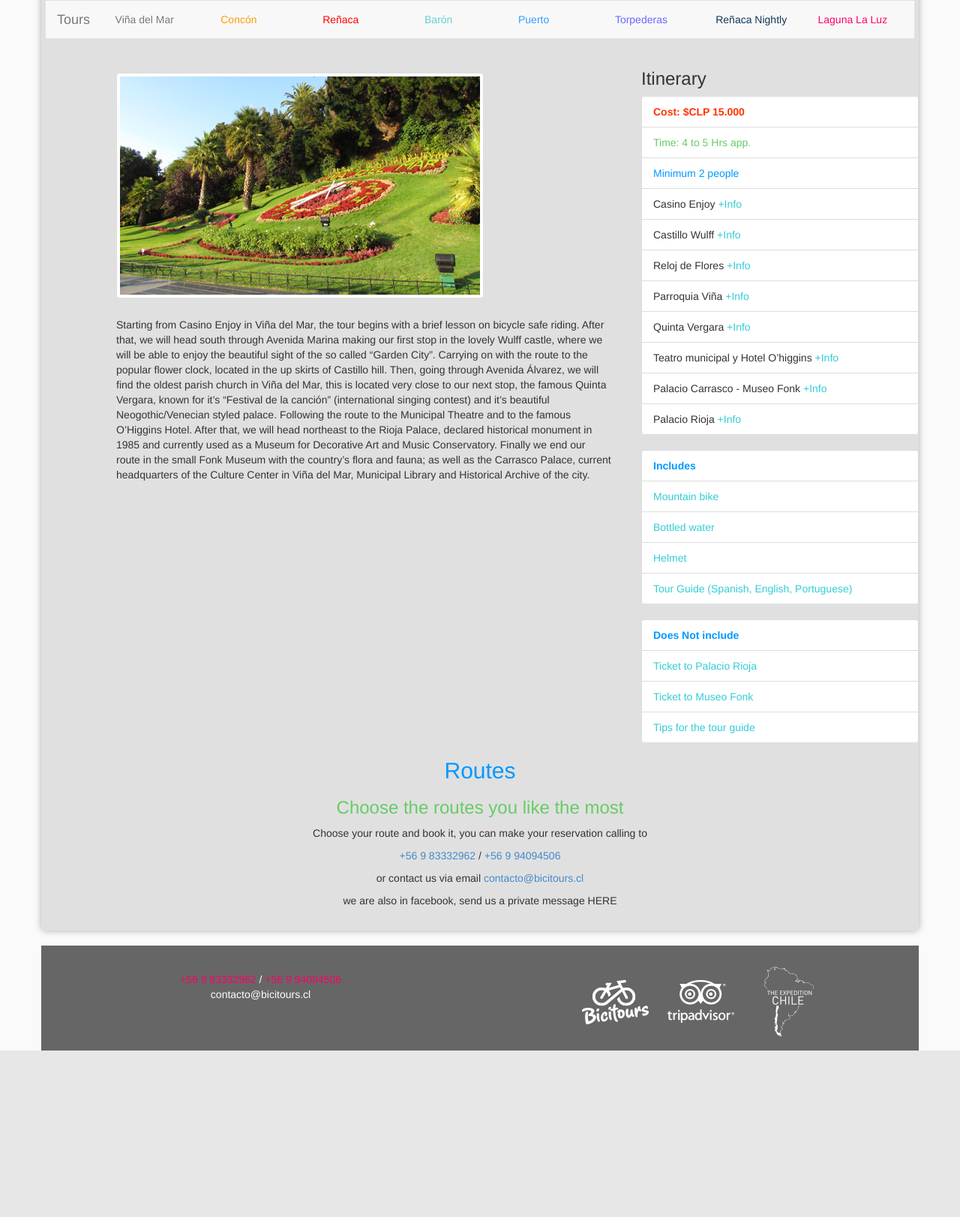
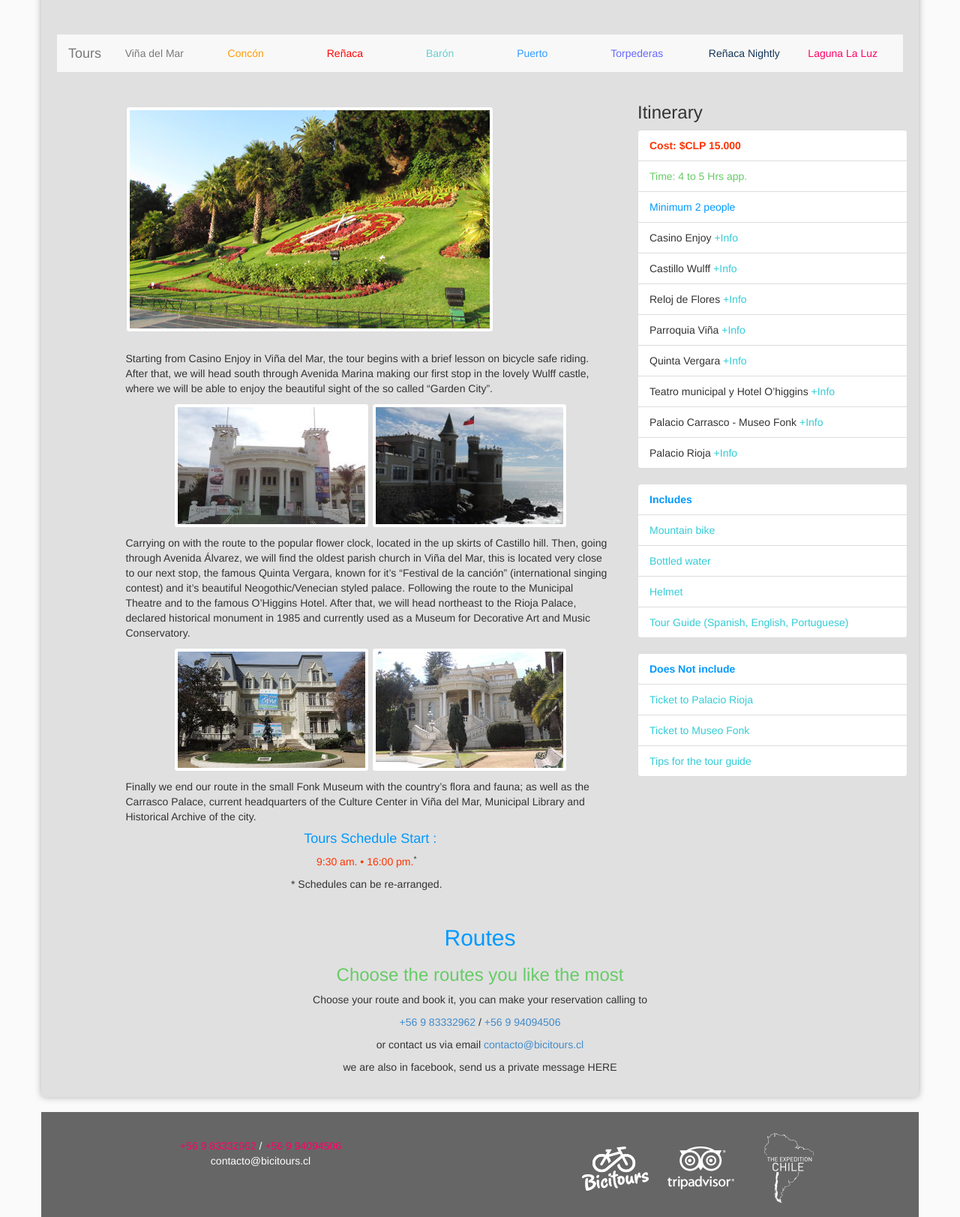
Before and after one commit to serroba/bicitours, a PHP site: page /lang/en/tour-vina.php in a window 1280 px wide. Shown: the part 667-2290 px from the top of the page at 75% size. Before the commit the page ends 2068 px from the top, so only its background shows below. Run offline with PHP 8.4, Linux system fonts and the light colour scheme.

Commit message:
ädded new styles for images and fitting content inside the main rows. Ready to start to add the content for the other tours

```diff
--- a/css/style.css
+++ b/css/style.css
@@ -30,6 +30,10 @@ header.main-navbar .navbar-default .navbar-brand{
 .maps iframe{
 	height: 250px;
 	width: 100%;
+}
+article.tour-description{
+	padding: 45px 15px 15px;
+	overflow: hidden;
 }
 .tour-description p{
 	margin-left: 10px;
--- a/lang/en/partials/routes/vina.php
+++ b/lang/en/partials/routes/vina.php
@@ -7,7 +7,7 @@
 			</div>
 		</div>
 		<article class="tour-description">
-			<?php include_once "partials/routes/navbar.php";?>
+			<?php include_once "partials/routes/navbar.php"; ?>
 			<div class="col-xs-12 col-sm-8 col-md-7 col-md-offset-1">
 				<div class="spacer-25"></div>
 				<img src="/img/vina.jpg" class="img-thumbnail img-responsive">
@@ -15,16 +15,33 @@
 				<p>Starting from Casino Enjoy in Viña del Mar, the tour begins with a brief lesson on bicycle
 					safe riding. After that, we will head south through Avenida Marina making our first stop in
 					the lovely Wulff castle, where we will be able to enjoy the beautiful sight of the so called
-					“Garden City”. Carrying on with the route to the popular flower clock, located in the up skirts
+					“Garden City”. </p>
+				<div class="text-center">
+					<img src="/img/tours/casino-vina.jpg" class="img-thumbnail img-responsive">
+					<img src="/img/tours/castillo-wulff.jpg" class="img-thumbnail img-responsive">
+				</div>
+				<div class="spacer-10"></div>
+				<p>Carrying on with the route to the popular flower clock, located in the up skirts
 					of Castillo hill. Then, going through Avenida Álvarez, we will find the oldest parish church
 					in Viña del Mar, this is located very close to our next stop, the famous Quinta Vergara,
 					known for it’s “Festival de la canción” (international singing contest) and it’s beautiful
 					Neogothic/Venecian styled palace.  Following the route to the Municipal Theatre and to the
 					famous O’Higgins Hotel. After that, we will head northeast to the Rioja Palace, declared
 					historical monument in 1985 and currently used as a Museum for Decorative Art and Music
-					Conservatory. Finally we end our route in the small Fonk Museum with the country’s flora
+					Conservatory.</p>
+				<div class="text-center">
+					<img src="/img/tours/palacio-carrasco.jpg" class="img-thumbnail img-responsive">
+					<img src="/img/tours/palacio-rioja.jpg" class="img-thumbnail img-responsive">
+				</div>
+				<div class="spacer-10"></div>
+				<p>Finally we end our route in the small Fonk Museum with the country’s flora
 					and fauna; as well as the Carrasco Palace, current headquarters of the Culture Center in
 					Viña del Mar, Municipal Library and Historical Archive of the city.</p>
+				<div class="text-center">
+					<h4><span class="lightblue">Tours Schedule Start :</span></h4>
+					<p><span class="red">9:30 am. • 16:00 pm.</span><sup>*</sup></p>
+					<p>* Schedules can be re-arranged.</p>
+				</div>
 			</div>
 			<div class="col-xs-12 col-sm-4 col-md-4">
 				<h3>Itinerary</h3>
```
Also changed, not shown: img/portada1.jpg, img/tours/cap-ducal.jpg (added), img/tours/casino-vina.jpg (added), img/tours/castillo-wulff.jpg (added), img/tours/palacio-carrasco.jpg (added), img/tours/palacio-rioja.jpg (added).
